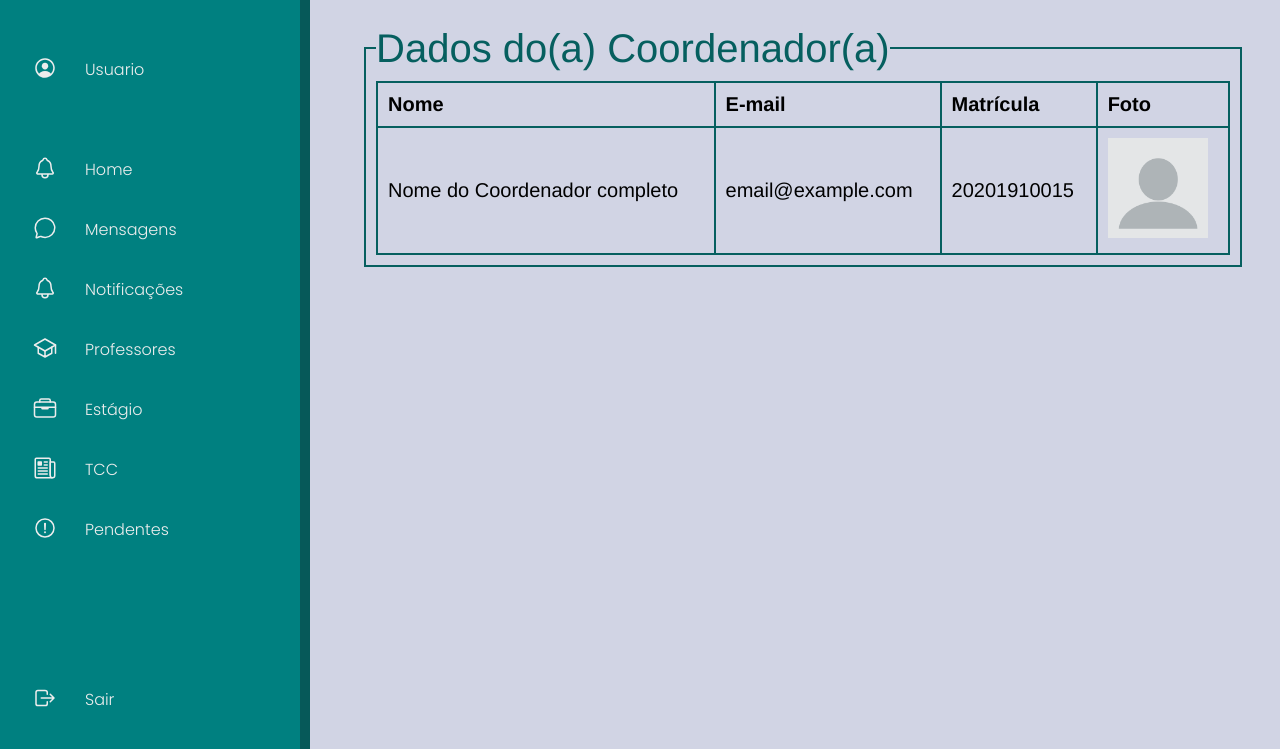
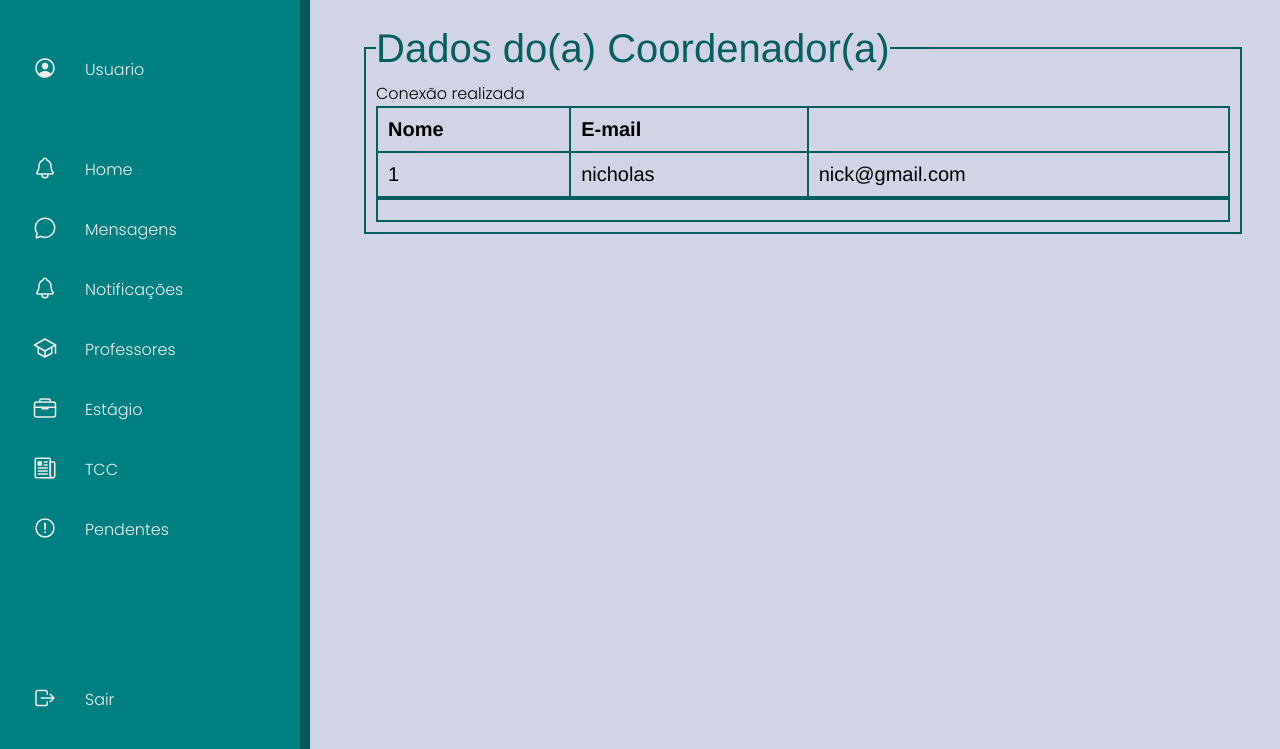
Before and after one commit to scet-ppa/SCET-PPA, a PHP site: page /pag/html/home_coord.php in a window 1280 px wide. Shown: the top 749 px of the page. Run offline with PHP 8.4, Linux system fonts and the light colour scheme; data comes from the database, SQL or seed files in the repository.

Commit message:
Inclusão do php na home do coordenador

```diff
--- a/pag/html/home_coord.php
+++ b/pag/html/home_coord.php
@@ -1,3 +1,7 @@
+<?php
+include_once "../php/cad-usuario/coordenadorHelper.php";
+?>
+
 <!DOCTYPE html>
 <html lang="pt-br">
 <head>
@@ -70,10 +74,6 @@
         </div>
         </div>
 
-<!--
-        <div class="caixa-titulo"> <h1 class="titulo">Olá, bem-vindo!</h1></div>
--->
-
         <div class="mover">
             <fieldset>
                 <legend>Dados do(a) Coordenador(a)</legend>
@@ -81,18 +81,24 @@
                         <tr>
                             <th>Nome</th>
                             <th>E-mail</th>
-                            <th>Matrícula</th>
-                            <th>Foto</th>
+                            <!--<th>Foto</th>-->
                         </tr>
 
                     <tbody>
-                        <tr>
-                            <td>Nome do Coordenador completo</td>
-                            <td>email@example.com</td>
-                            <td>20201910015</td>
-                            <td><img src="../img/perfil.png" alt="Foto de Perfil"></td>
-                        </tr>
-                    </div>
+                    <?php
+                        $coordenadores = getCoordenador();
+                        foreach($coordenadores as $coordenador){
+                            echo '<tr>';
+                            echo '<td>'.$coordenador->id_coordenador.'</td>';
+                            echo '<td>'.$coordenador->nome.'</td>';
+                            echo '<td>'.$coordenador->email.'</td>';
+                            //echo '<td>'<img src="../img/perfil.png" alt="Foto de Perfil">'</td>';
+                            echo '</tr>';
+                        }
+                    ?>
+                <table>
+            </div>
+            <fieldset>
 
         <script type="module" src="https://unpkg.com/ionicons@7.1.0/dist/ionicons/ionicons.esm.js"></script>
         <script nomodule src="https://unpkg.com/ionicons@7.1.0/dist/ionicons/ionicons.js"></script>
```
